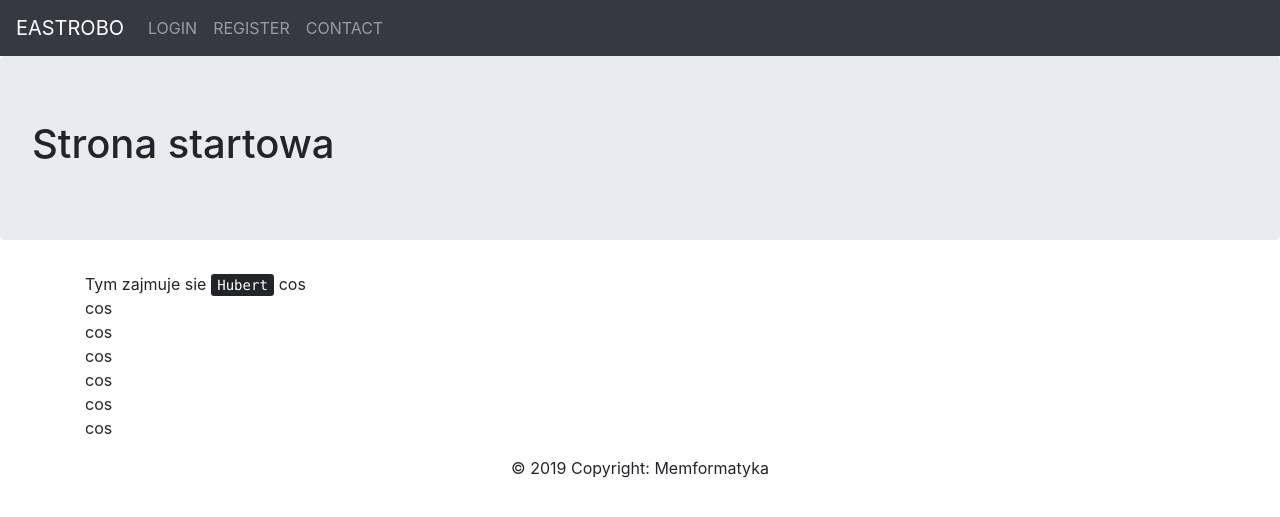
After one commit to panchrobry/ProjektSzkieletoweREPO, a Django app: page /account/home/ in a window 1280 px wide. The commit adds this page. Shown: the top 517 px of the page. Run offline with Django 3.2, Linux system fonts and the light colour scheme; some libraries are stand-ins or nearby versions.

Commit message:
Logowanie, navbar, footer, url do przyszłej pracy

```diff
--- a/eastROBO/settings.py
+++ b/eastROBO/settings.py
@@ -120,3 +120,5 @@ USE_TZ = True
 # https://docs.djangoproject.com/en/2.0/howto/static-files/
 
 STATIC_URL = '/static/'
+
+LOGIN_REDIRECT_URL = '/account/home'
--- a/eastROBO/urls.py
+++ b/eastROBO/urls.py
@@ -16,8 +16,10 @@ Including another URLconf
 from django.contrib import admin
 from django.conf.urls import url,include
 from django.urls import path
+from eastROBO import views
 
 urlpatterns = [
     path('admin/', admin.site.urls),
-    url(r'^account/',include('stronka.urls'))
+    url(r'^account/',include('stronka.urls')),
+    url(r'^$',views.login_redirect, name = 'login_redirect'),
 ]
--- /dev/null
+++ b/eastROBO/views.py
@@ -0,0 +1,5 @@
+from django.shortcuts import redirect
+
+
+def login_redirect(request):
+    return redirect('/account/home')
--- /dev/null
+++ b/stronka/templates/accounts/home.html
@@ -0,0 +1,22 @@
+{% extends 'base.html' %}
+
+{% block head %}
+    <title>Strona startowa </title>
+{% endblock %}
+
+
+{% block body %}
+  <div class="jumbotron">
+        <h1> Strona startowa </h1>
+  </div>
+  <div class="container">
+      Tym zajmuje sie <kbd>Hubert</kbd>
+      cos<br/>
+      cos<br/>
+      cos<br/>
+      cos<br/>
+      cos<br/>
+      cos<br/>
+      cos<br/>
+  </div>
+{% endblock %}
--- a/stronka/templates/base.html
+++ b/stronka/templates/base.html
@@ -0,0 +1,52 @@
+
+
+<!DOCTYPE html>
+<html lang="en" dir="ltr">
+<nav class="navbar navbar-expand-md bg-dark navbar-dark">
+  <!-- Brand -->
+  <a class="navbar-brand" href="/account/home">EASTROBO</a>
+
+  <button class="navbar-toggler" type="button" data-toggle="collapse" data-target="#collapsibleNavbar">
+    <span class="navbar-toggler-icon"></span>
+  </button>
+
+  <div class="collapse navbar-collapse" id="collapsibleNavbar">
+    <ul class="navbar-nav">
+      <li class="nav-item">
+        <a class="nav-link" href="/account/login">LOGIN</a>
+      </li>
+      <li class="nav-item">
+        <a class="nav-link" href="/account/register">REGISTER</a>
+      </li>
+      <li class="nav-item">
+        <a class="nav-link" href="/account/contact">CONTACT</a>
+      </li>
+    </ul>
+  </div>
+</nav>
+
+  <head>
+    <link rel="stylesheet" href="https://stackpath.bootstrapcdn.com/bootstrap/4.3.1/css/bootstrap.min.css" integrity="sha384-ggOyR0iXCbMQv3Xipma34MD+dH/1fQ784/j6cY/iJTQUOhcWr7x9JvoRxT2MZw1T" crossorigin="anonymous">
+    {% block head %}
+    <meta charset="utf-8">
+    <title></title>
+    {% endblock %}
+  </head>
+  <body>
+
+    {% block body %}
+
+    {% endblock %}
+    <!-- Footer -->
+    <footer class="page-footer font-small blue">
+
+      <!-- Copyright -->
+      <div class="footer-copyright text-center py-3">© 2019 Copyright: Memformatyka
+
+      </div>
+      <!-- Copyright -->
+
+    </footer>
+    <!-- Footer -->
+  </body>
+</html>
--- a/stronka/urls.py
+++ b/stronka/urls.py
@@ -1,8 +1,11 @@
 from django.conf.urls import url
 from . import views
+from django.contrib.auth.views import login,logout
 
 
 urlpatterns = [
-    url(r'^login/$',views.loginSite),
+    url(r'^login/$',login, {'template_name': 'accounts/login.html' }),
+    url(r'^home/$',views.home),
+    url(r'^logout/$',logout, {'template_name': 'accounts/logout.html' }),
 
 ]
--- a/stronka/views.py
+++ b/stronka/views.py
@@ -3,4 +3,15 @@ from .models import User
 # Create your views here.
 
 def loginSite(request):
-    return render(request, 'accounts/login.html')
+    dane = ['Michał','to','cwel']
+    name = 'Karol Nadolny'
+
+    args = {'name': name, 'dane': dane}
+    return render(request, 'accounts/login.html',args)
+
+def home(request):
+    dane = ['Michał','to','cwel']
+    name = 'Karol Nadolny'
+
+    args = {'name': name, 'dane': dane}
+    return render(request, 'accounts/home.html',args)
```
Also changed, not shown: stronka/models.py (+8 -2 lines), stronka/templates/accounts/login.html (+16 -9 lines), stronka/templates/accounts/logout.html (added, +12 -0 lines), stronka/migrations/0016_auto_20190425_0046.py (added), stronka/migrations/0017_auto_20190425_0057.py (added), stronka/migrations/0018_auto_20190425_0103.py (added), stronka/migrations/0019_auto_20190425_0105.py (added).
